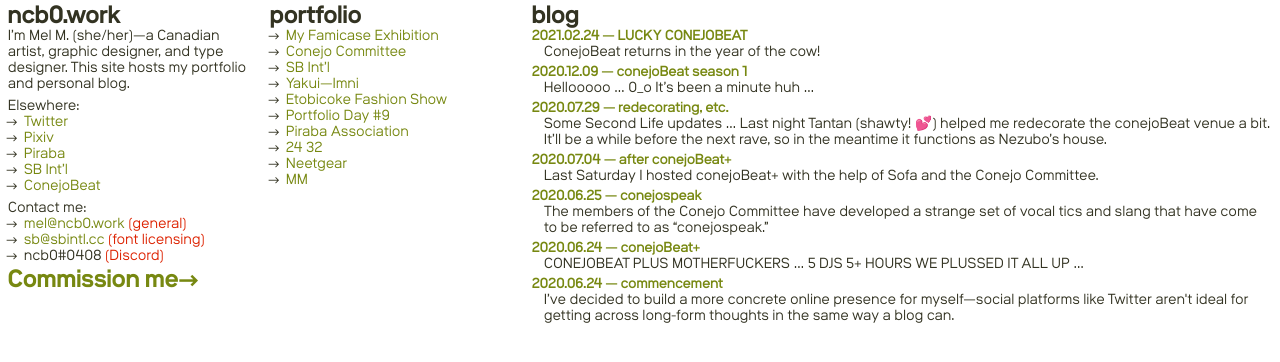
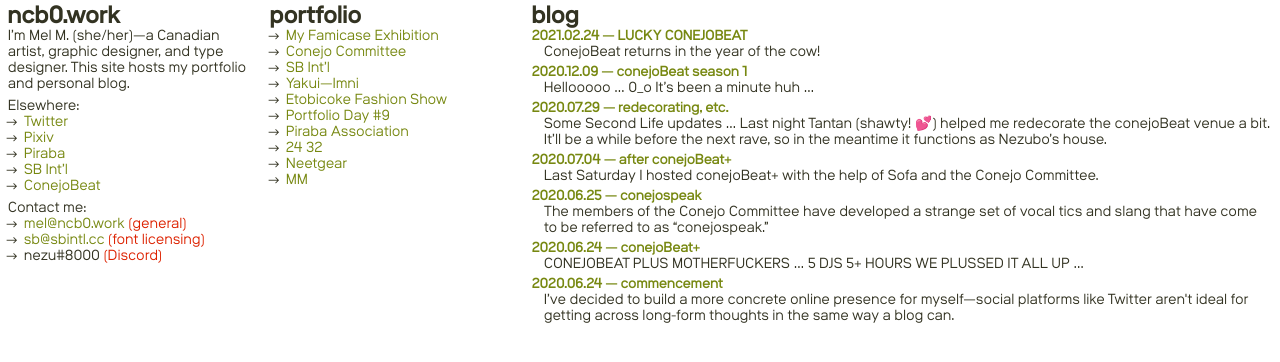
Before and after one commit to ncb-0/ncblog2, a Jekyll site: the page built from index.md, in a window 1280 px wide. Shown: the top 362 px of the page. Built offline with Jekyll 4.4.1, drawn with Linux system fonts in a browser that asks for light colours.

Commit message:
handle fix

```diff
--- a/_includes/bio.html
+++ b/_includes/bio.html
@@ -28,12 +28,12 @@
     <ul class="links">
       <li><a class="external2" href="mailto:mel@ncb0.work">mel@ncb0.work</a> <em>(general)</em></li>
       <li><a class="external2" href="mailto:sb@sbintl.cc">sb@sbintl.cc</a> <em>(font licensing)</em></li>
-      <li>ncb0#0408 <em>(Discord)</em></li>
+      <li>nezu#8000 <em>(Discord)</em></li>
     </ul>
   </div>
 
-  <div>
+  <!-- <div>
     <h3 style="margin-bottom:24px;"><a href="{{ site.baseurl }}/commissions.html">Commission me&rarr;</a></h3>
-  </div>
+  </div> -->
 
 </div>
```
Also changed, not shown: 5 other files.
